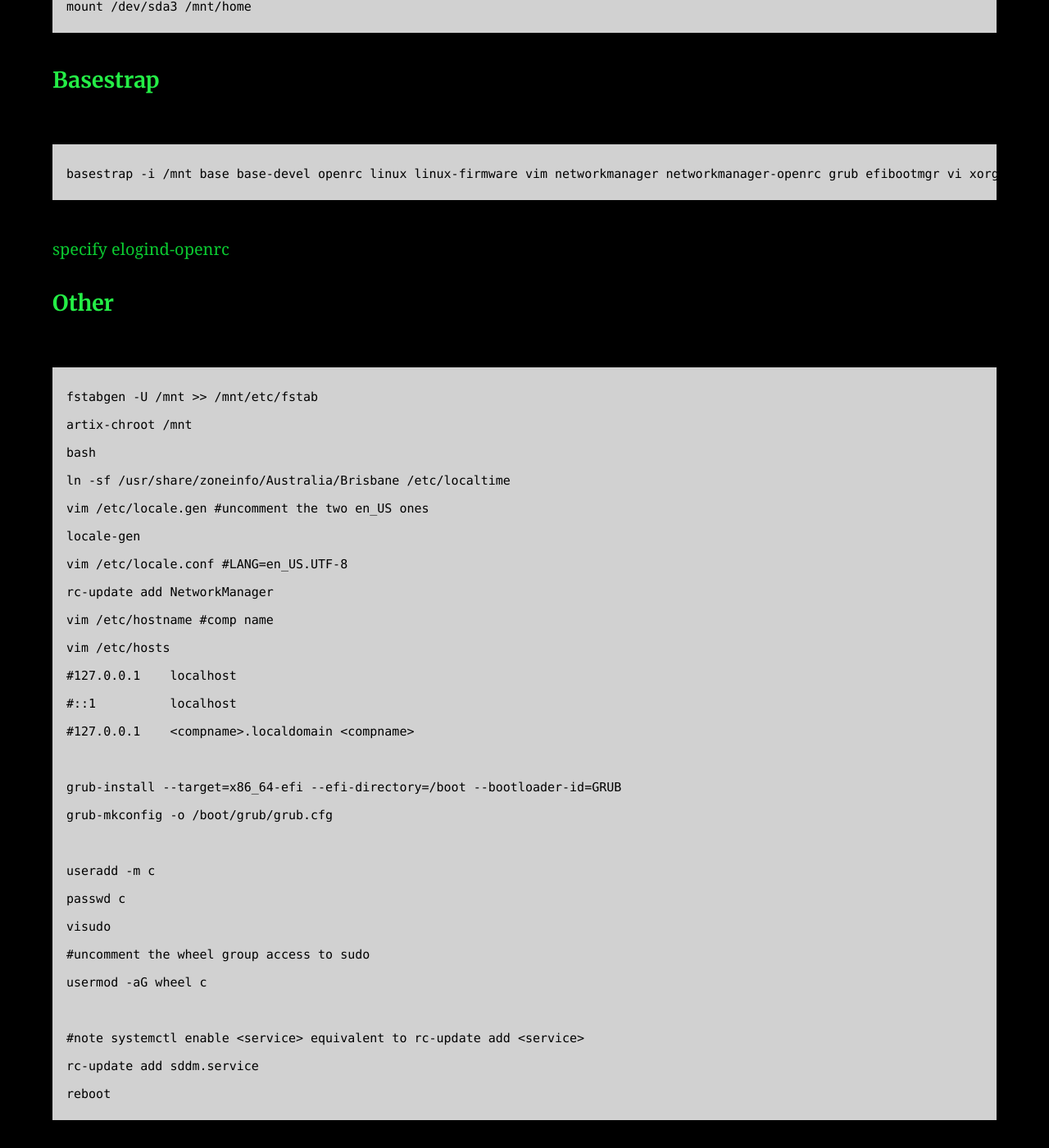
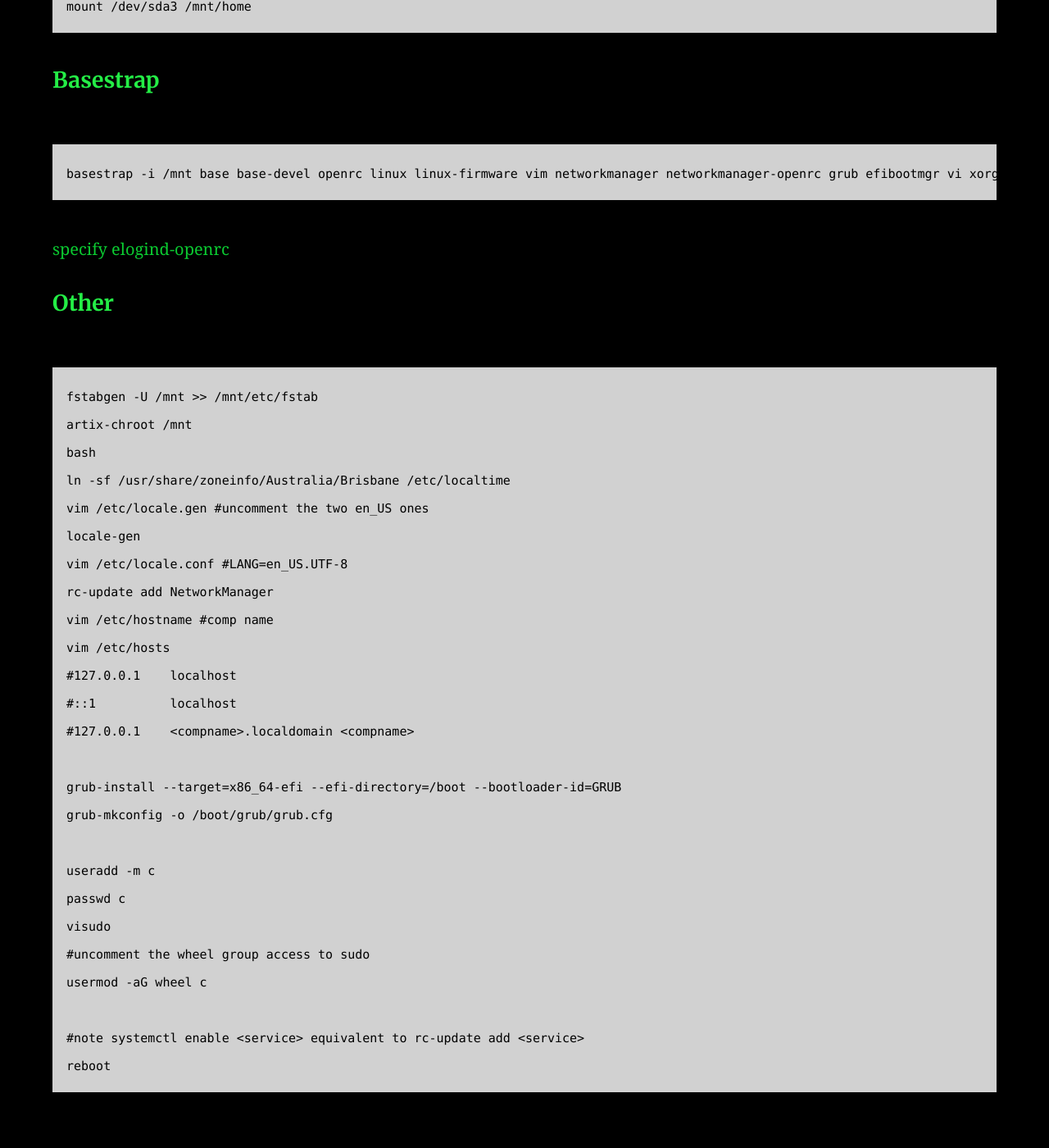
Before and after one commit to AC01010/Connor-McCartney.github.io, a Jekyll site: the page built from _posts/2015-07-27-artix.md, in a window 1280 px wide and 1400 px high, scrolled down 1218 px. Shown: the whole window at 82% size. Built offline with Jekyll 4.4.1, drawn with Linux system fonts in a browser that asks for light colours; after the commit the page ends 2584 px from its top, so only the background shows below that.

Commit message:
Update 2015-07-27-artix.md

````diff
--- a/_posts/2015-07-27-artix.md
+++ b/_posts/2015-07-27-artix.md
@@ -81,6 +81,5 @@
 usermod -aG wheel c
 
 #note systemctl enable <service> equivalent to rc-update add <service>
-rc-update add sddm.service
 reboot
 ```
````
